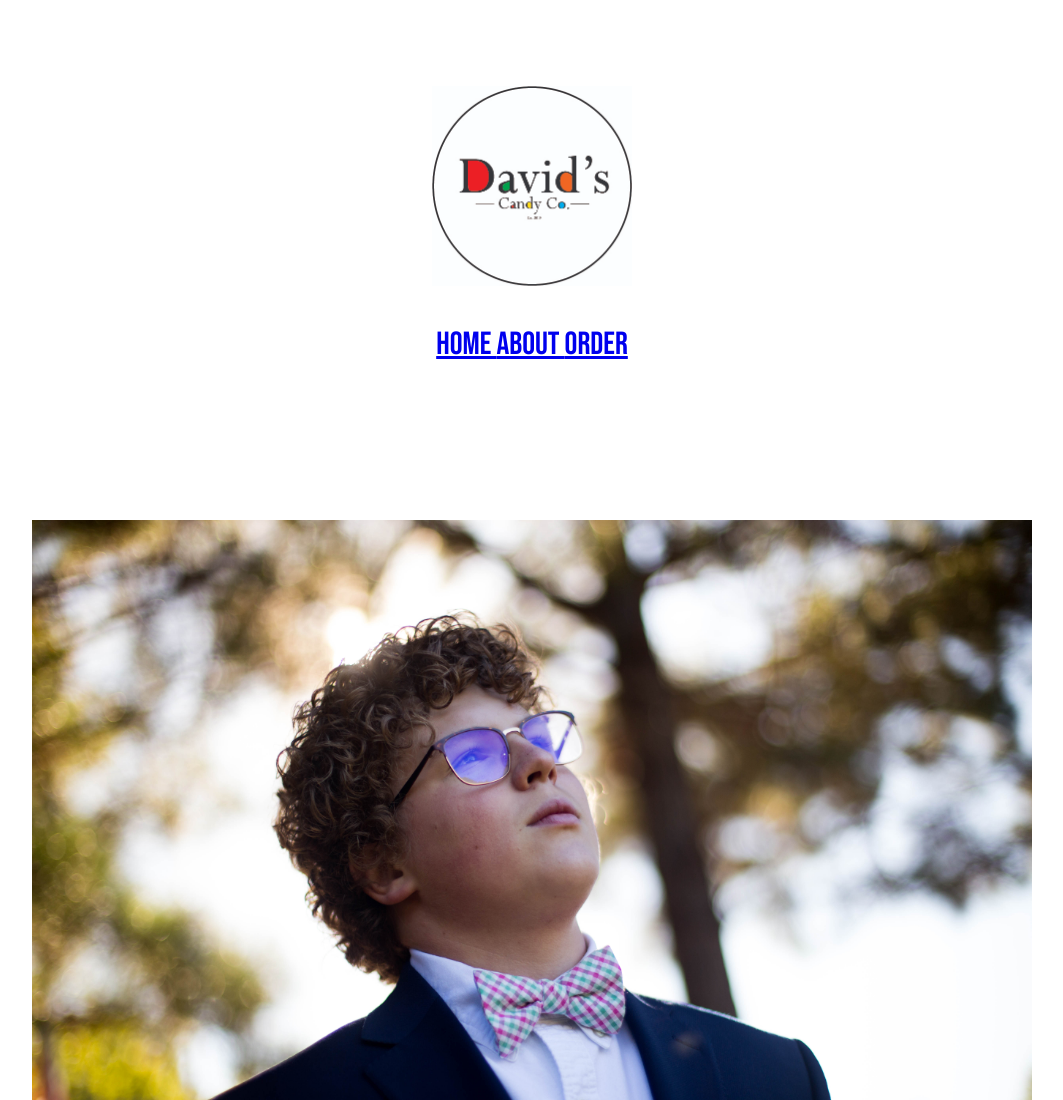
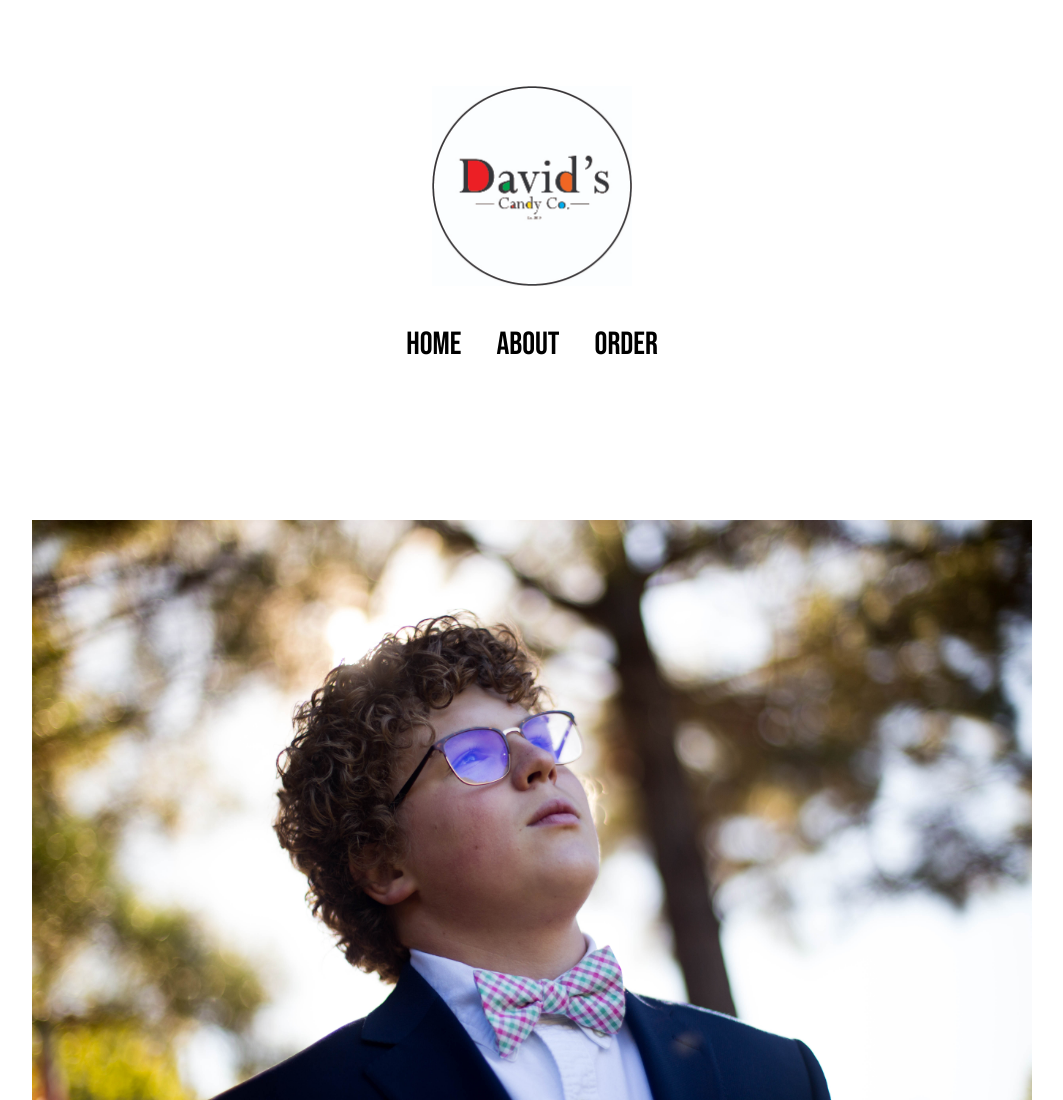
Before and after one commit to bigtimemason/David-s-Candy-Co., a plain HTML site: page index.html in a window 1280 px wide. Shown: the top 1100 px of the page, without its empty margins (108-1171 px from the left). Drawn offline with Linux system fonts and the light colour scheme.

Commit message:
Update styles.css

```diff
--- a/styles.css
+++ b/styles.css
@@ -1,4 +1,11 @@
-#heading:hover {
+a {
+     text-decoration: none;
+     color: black;
+     word-spacing: 30px;
+
+    }
+
+#header-right:hover {
 	background-color: blue;
 	color: white;
 }
```
